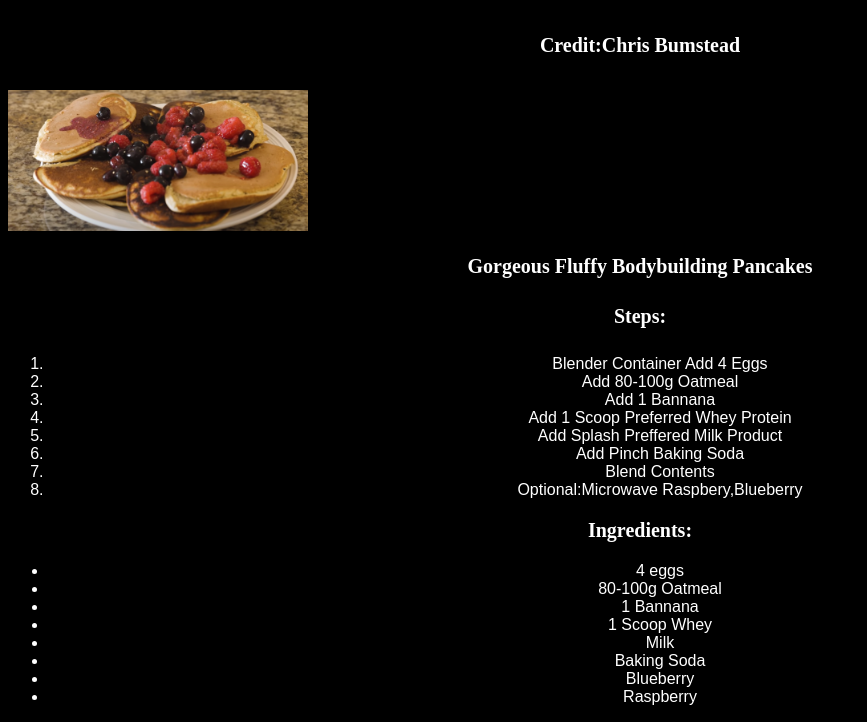
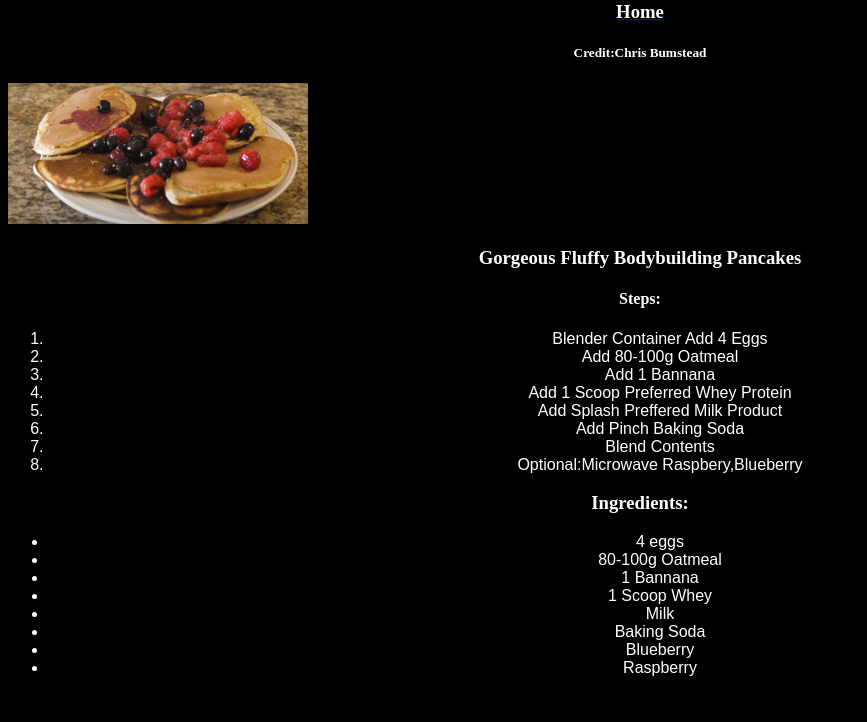
Before and after one commit to Sylvanus4296/odin-recipes, a plain HTML site: page recipes/bb-pancakes.html in a window 1280 px wide. Shown: the part 79-801 px from the top of the page, without its empty margins (0-867 px from the left). Drawn offline with Linux system fonts and the light colour scheme.

Commit message:
changed selector type to grouping

```diff
--- a/css/styles.css
+++ b/css/styles.css
@@ -4,15 +4,18 @@
 
 
 
-.text {
+.text,
+.textimportant{
     color:white;
     text-align: center;
+}
+.text{
     font-family: Arial,sans-serif;
+
 }
 
-.text.important {
+.textimportant {
     font-family: 'Times New Roman',serif;
-    font-size: 20px;
 
 }
 
--- a/recipes/bb-pancakes.html
+++ b/recipes/bb-pancakes.html
@@ -6,16 +6,16 @@
             <link rel="stylesheet" href="../css/styles.css">
         </head>
         <body class="body">
-            <h1 class="text important"> <strong>
+            <h1 class="textimportant"> <strong>
                 BodyBuilding Pancakes
             </strong></h1>
-            <a href="../index.html"><h3 class="text important">
+            <a href="../index.html"><h3 class="textimportant">
             Home
             </h3></a>
-            <H5 class="text important">Credit:Chris Bumstead</H5>
+            <H5 class="textimportant">Credit:Chris Bumstead</H5>
             <img class="img" src="../img/bb-pancakes.png"alt="Gorgeous Fluffy Bodybuilding Pancakes">
-            <H3 class="text important">Gorgeous Fluffy Bodybuilding Pancakes</H3>
-                <p><h4 class="text important">Steps:</h4>
+            <H3 class="textimportant">Gorgeous Fluffy Bodybuilding Pancakes</H3>
+                <p><h4 class="textimportant">Steps:</h4>
                     <ol class="text">
                     <li>Blender Container Add 4 Eggs</li>
                     <li>Add 80-100g Oatmeal</li>
@@ -26,7 +26,7 @@
                     <li>Blend Contents</li>
                     <li>Optional:Microwave Raspbery,Blueberry</li>
                 </ol></p>
-            <H3 class="text important"><strong>Ingredients:</strong></H3>
+            <H3 class="textimportant"><strong>Ingredients:</strong></H3>
                 <P><ul class="text">
                     <li>4 eggs</li>
                     <li>80-100g Oatmeal</li>
```
Also changed, not shown: index.html (+1 -1 lines), recipes/tangzhong.html (+6 -6 lines).
